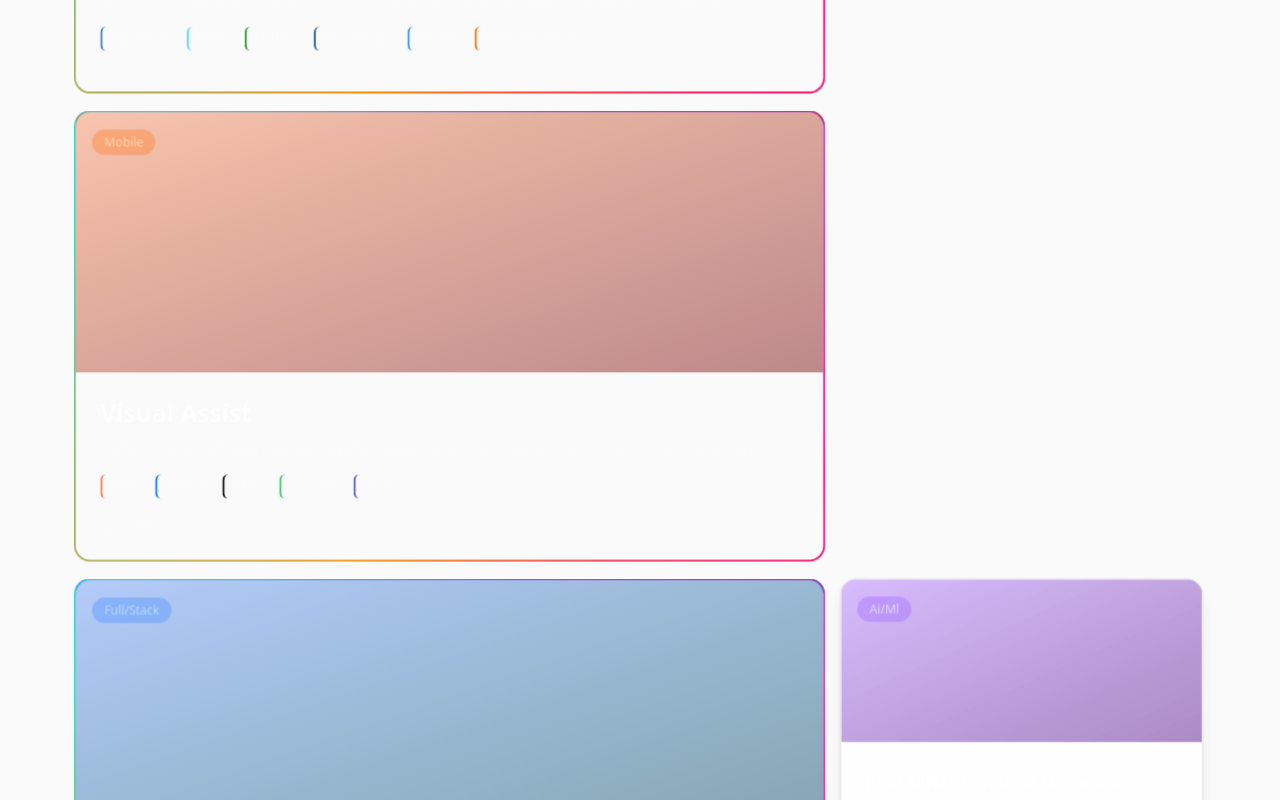
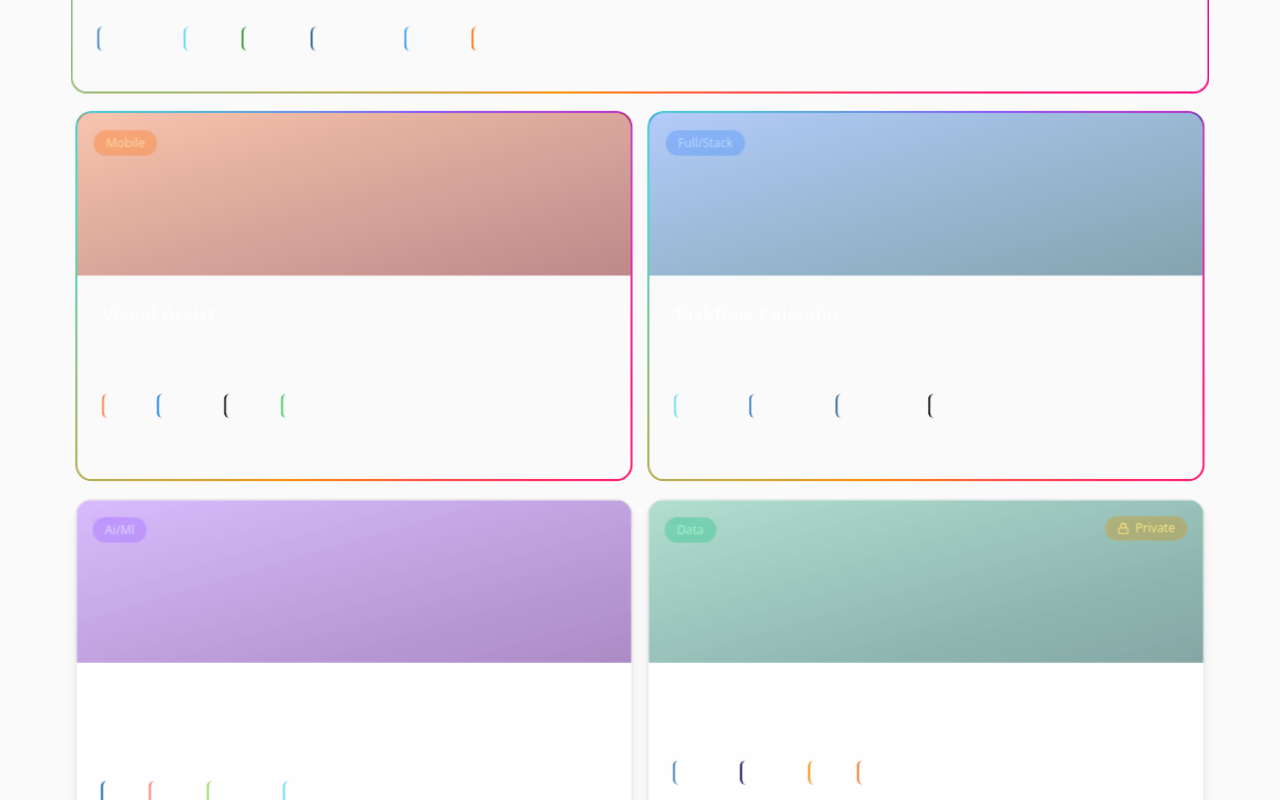
Before and after one commit to yadava5/portfolio, a Next.js app: page / in a window 1280 px wide. Shown: the part 3940-4740 px from the top of the page. Built offline with nearby package versions, Linux system fonts and the light colour scheme.

Commit message:
fix(projects): improve bento grid layout
- Use 2-column grid for cleaner layout
- Only first featured project spans 2 columns
- Consistent card sizing for remaining projects

```diff
--- a/src/components/sections/Projects.tsx
+++ b/src/components/sections/Projects.tsx
@@ -70,17 +70,20 @@ function ProjectCard({ project, onSelect, index }: ProjectCardProps) {
 
   const CardWrapper = project.featured ? HoloCard : GlassCard;
 
+  // Only the first featured project spans 2 columns for cleaner bento layout
+  const shouldSpanTwo = project.featured && index === 0;
+
   return (
     <ScrollReveal
       variant="slide-up"
       delay={index * 0.1}
-      className={cn(project.featured && "md:col-span-2")}
+      className={cn(shouldSpanTwo && "md:col-span-2")}
     >
       <TiltCard
         className="h-full"
-        maxTilt={project.featured ? 5 : 8}
+        maxTilt={shouldSpanTwo ? 5 : 8}
         perspective={1200}
-        enableGlare={project.featured}
+        enableGlare={shouldSpanTwo}
       >
         <CardWrapper
           hoverable
@@ -91,7 +94,7 @@ function ProjectCard({ project, onSelect, index }: ProjectCardProps) {
           <div
             className={cn(
               "relative overflow-hidden",
-              project.featured ? "h-48 md:h-64" : "h-40"
+              shouldSpanTwo ? "h-48 md:h-64" : "h-40"
             )}
           >
             {/* Gradient placeholder for project image */}
@@ -155,7 +158,7 @@ function ProjectCard({ project, onSelect, index }: ProjectCardProps) {
             <h3
               className={cn(
                 "font-semibold text-white",
-                project.featured ? "text-xl md:text-2xl" : "text-lg"
+                shouldSpanTwo ? "text-xl md:text-2xl" : "text-lg"
               )}
             >
               {project.title}
@@ -166,9 +169,7 @@ function ProjectCard({ project, onSelect, index }: ProjectCardProps) {
 
             {/* Tech stack */}
             <div className="mt-4 flex flex-wrap gap-2">
-              {project.techStack
-                .slice(0, project.featured ? 6 : 4)
-                .map((tech) => (
+              {project.techStack.slice(0, shouldSpanTwo ? 6 : 4).map((tech) => (
                 <span
                   key={tech.name}
                   className="rounded-md bg-white/5 px-2 py-1 text-xs text-white/70"
@@ -179,9 +180,9 @@ function ProjectCard({ project, onSelect, index }: ProjectCardProps) {
                   {tech.name}
                 </span>
               ))}
-              {project.techStack.length > (project.featured ? 6 : 4) && (
+              {project.techStack.length > (shouldSpanTwo ? 6 : 4) && (
                 <span className="rounded-md bg-white/5 px-2 py-1 text-xs text-white/50">
-                  +{project.techStack.length - (project.featured ? 6 : 4)} more
+                  +{project.techStack.length - (shouldSpanTwo ? 6 : 4)} more
                 </span>
               )}
             </div>
@@ -469,8 +470,8 @@ export function Projects() {
           </div>
         </ScrollReveal>
 
-        {/* Projects grid */}
-        <div className="grid gap-6 md:grid-cols-2 lg:grid-cols-3">
+        {/* Projects grid - bento layout with 2 columns */}
+        <div className="grid gap-6 md:grid-cols-2">
           {sortedProjects.map((project, index) => (
             <ProjectCard
               key={project.id}
```
Lines whose indentation alone changed are shown as unchanged.
